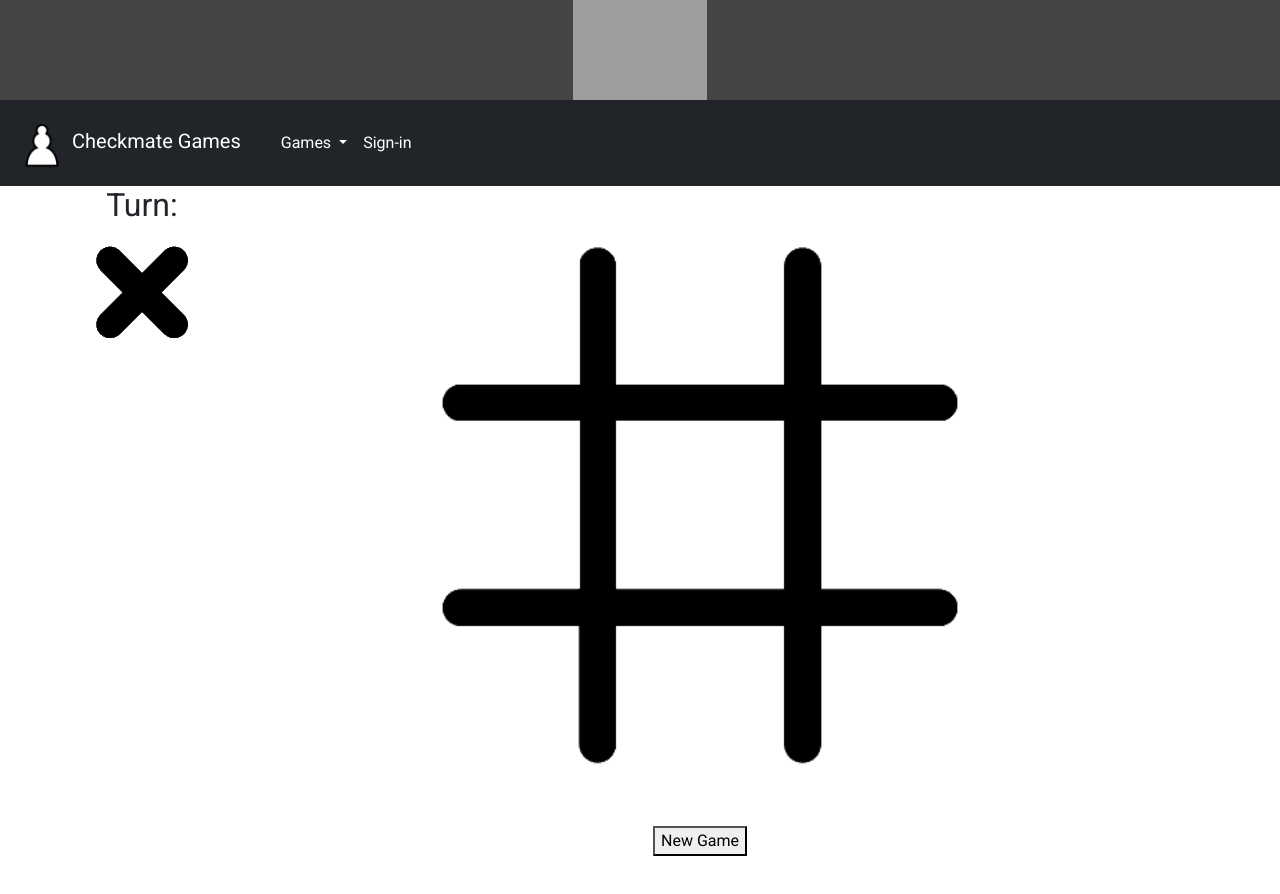
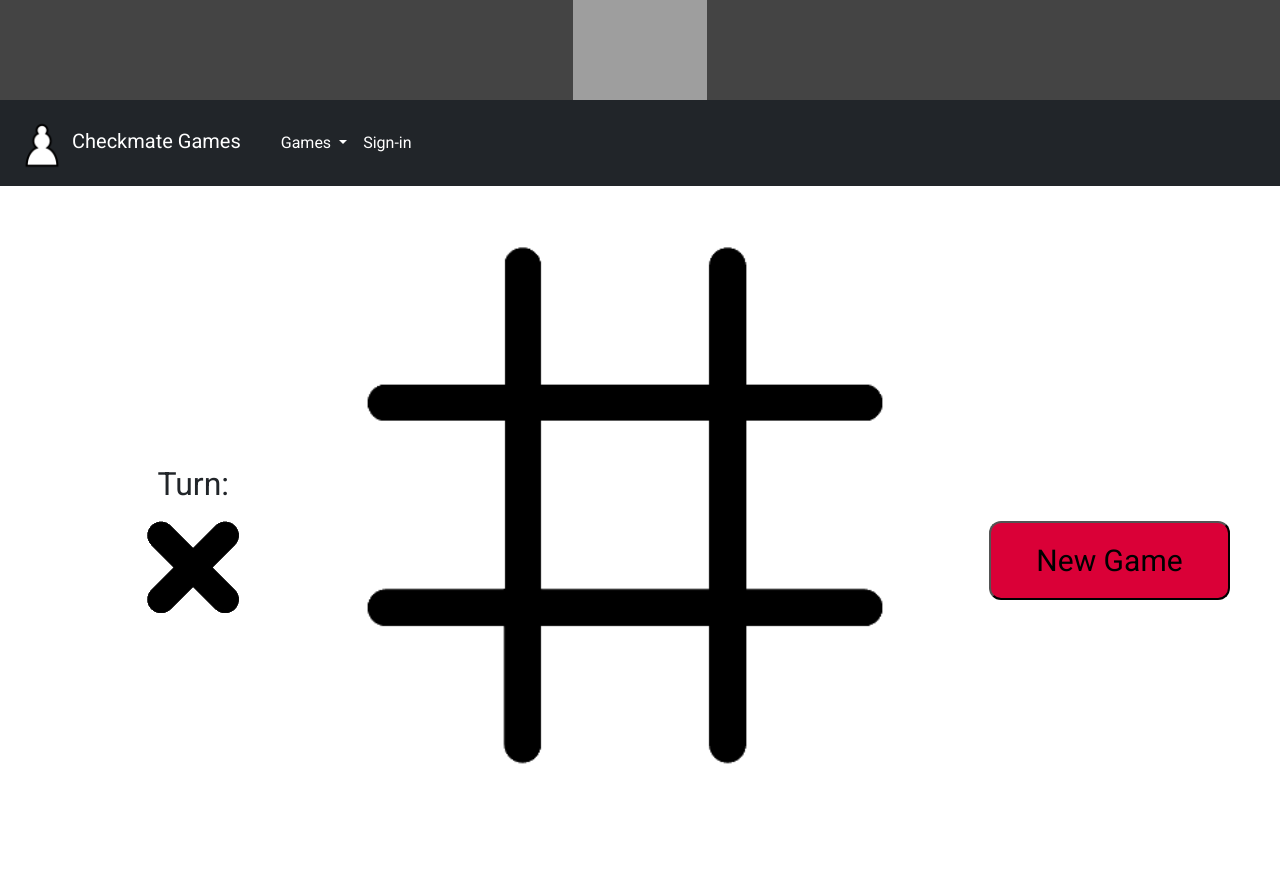
Before and after one commit to AndrewChai878/WebDevFinal, a Vue app: page /tictactoe in a window 1280 px wide. Shown: the top 894 px of the page. Before the commit the page ends 856 px from the top, so only its background shows below. Built offline with nearby package versions, Linux system fonts and the light colour scheme; no server answers; grey boxes are pictures that could not be loaded.

Commit message:
Improved tic tac toe scaling

```diff
--- a/src/components/TicTacToeBoard.vue
+++ b/src/components/TicTacToeBoard.vue
@@ -149,6 +149,7 @@ table{
     width: 80vh;
     border-collapse: collapse;
     margin: auto;
+    padding: auto;
 }
 
 td:hover{
@@ -160,6 +161,18 @@ td{
     height: 33.33%;
 }
 
+.button{
+    white-space: nowrap;
+    margin: 37.5% 5%;
+}
+
+.button button{
+    background-color: #DA0037;
+    font-size: 1.875em;
+    border-radius: 12px;
+    padding: 10% 30%;
+}
+
 .winner{
     background-color: rgba($color: red, $alpha: 0.5);
 }
--- a/src/views/TicTacToeView.vue
+++ b/src/views/TicTacToeView.vue
@@ -31,18 +31,19 @@
 
 
 <style scoped>
+.info{
+    margin: 25% 5%;
+    margin-right: 5%;
+}
+
 .container{
     display: flex;
     width: 100%;
-    box-sizing: border-box;
 }
 
 .board{
     flex: 50%;
-}
-
-img{
-    width: 120px;
+    display: flex;
 }
 
 </style>
```
Also changed, not shown: src/assets/tictactoe/x.png, 1 other file (tests, documents, lock files or other folders).
